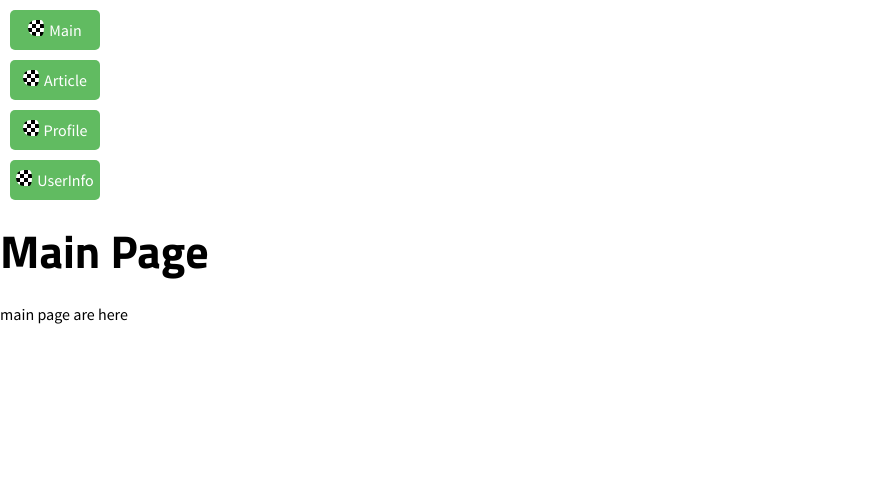
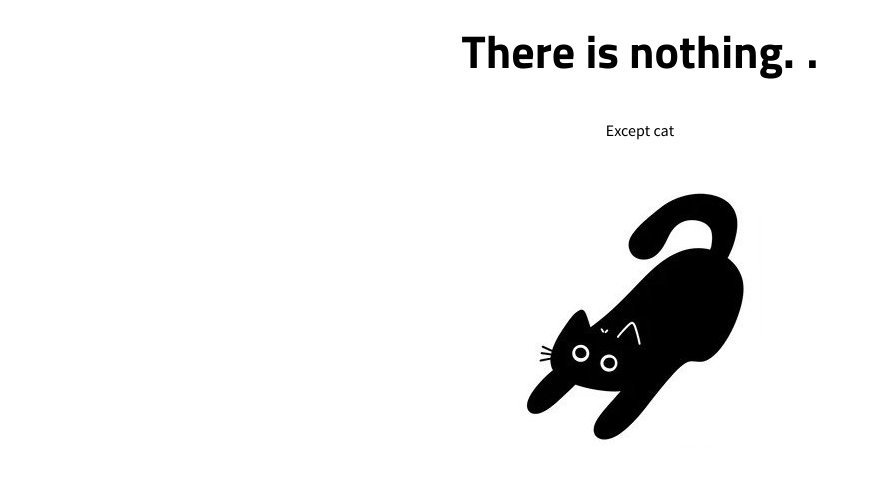
Before and after one commit to polnolunie/4-13_SimpleBlogPlatform, a React (Vite) app: page / in a window 1280 px wide. Shown: the top 478 px of the page, without its empty margins (0-878 px from the left). Built offline with nearby package versions, Linux system fonts and the light colour scheme.

Commit message:
error page

```diff
--- a/src/App.tsx
+++ b/src/App.tsx
@@ -21,6 +21,7 @@ function App() {
         <Route path="/article" element={<ArticlePage />} />
         <Route path="/profile" element={<ProfilePage />} />
         <Route path="/userinfo" element={<UserInfo />} />
+        <Route path="*" element={<ErrorGlobal />} />
       </Routes>
     </div>
   );
--- a/src/error/Error.css
+++ b/src/error/Error.css
@@ -0,0 +1,35 @@
+.errorContainer {
+    display: flex;
+    flex-direction: column;
+    align-items: center;
+    justify-content: center;
+    text-align: center;
+  }
+  .dots span {
+    opacity: 0;
+    animation: blink 1.2s infinite;
+  }
+
+  .dots span:nth-child(1) {
+    animation-delay: 0s;
+  }
+
+  .dots span:nth-child(2) {
+    animation-delay: 0.4s;
+  }
+
+  .dots span:nth-child(3) {
+    animation-delay: 0.8s;
+  }
+
+  @keyframes blink {
+    0%,
+    30% {
+      opacity: 0;
+    }
+
+    31%,
+    100% {
+      opacity: 1;
+    }
+  }
--- /dev/null
+++ b/src/error/Error.tsx
@@ -0,0 +1,21 @@
+import "./Error.css";
+import Cat from "./cat.jpg";
+
+const ErrorGlobal = () => {
+  return (
+    <div className="errorContainer">
+      <h1>
+  There is nothing
+  <span className="dots">
+    <span>.</span>
+    <span>.</span>
+    <span>.</span>
+  </span>
+</h1>
+      <p>Except cat</p>
+      <img src={Cat} alt="black cat image" />
+    </div>
+  );
+};
+
+export default ErrorGlobal;
--- a/src/main.tsx
+++ b/src/main.tsx
@@ -2,12 +2,15 @@ import React from "react";
 import ReactDOM from "react-dom/client";
 import { BrowserRouter } from "react-router-dom";
 import { Routes, Route } from "react-router-dom";
+import ErrorGlobal from "./error/Error";
 import App from "./App";
 
 ReactDOM.createRoot(document.getElementById("root")).render(
   <React.StrictMode>
     <BrowserRouter>
-      <App />
+    <ErrorGlobal>
+  <App />
+</ErrorGlobal>
     </BrowserRouter>
   </React.StrictMode>,
 );
```
Also changed, not shown: src/error/Error404.tsx (deleted, +0 -15 lines).
